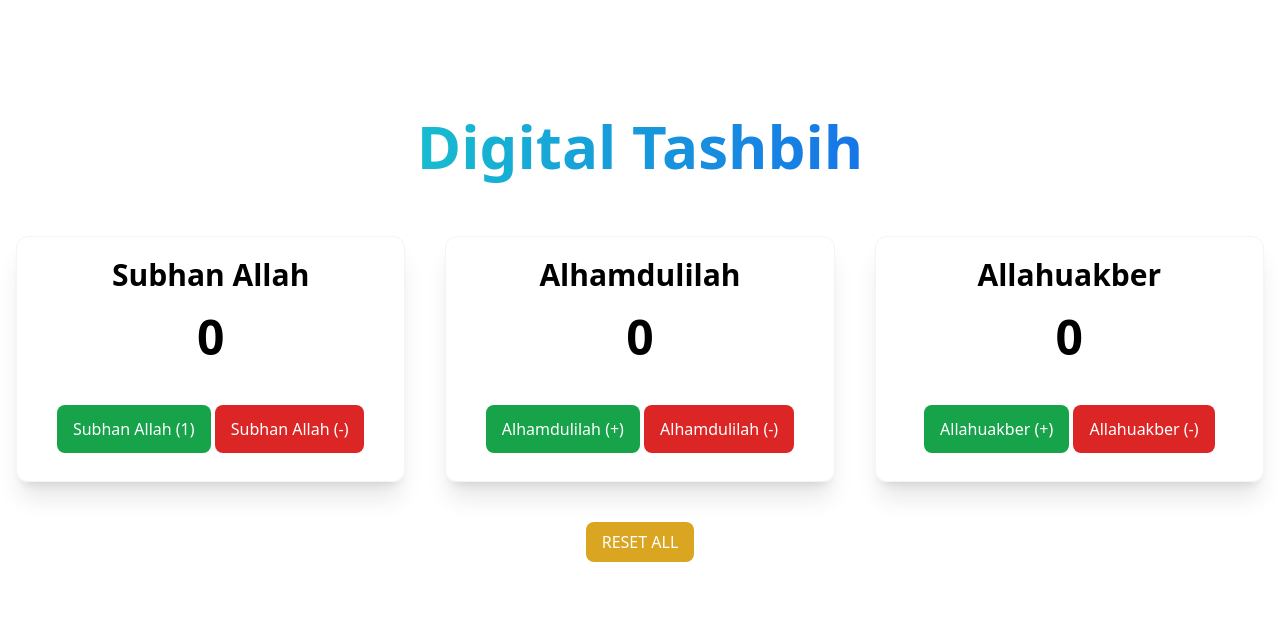
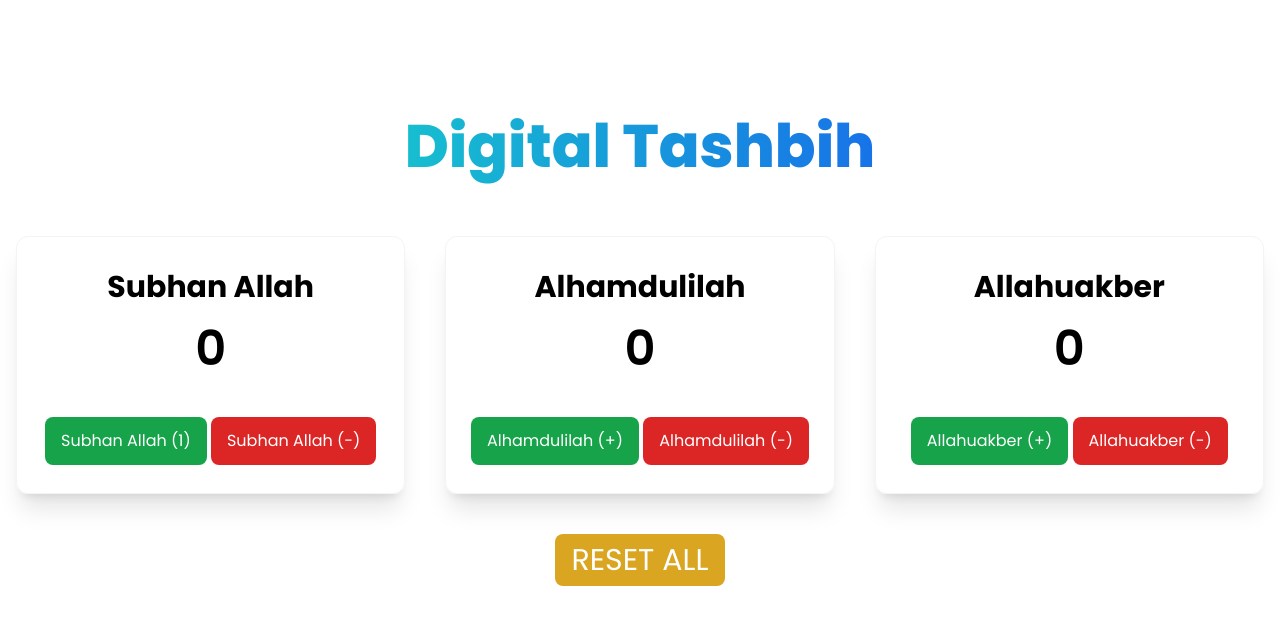
Before and after one commit to sojibislam9878/digital-tashbih, a plain HTML site: page index.html in a window 1280 px wide. Drawn offline with nearby package versions, Linux system fonts and the light colour scheme.

Commit message:
google font added and reset btn fixed

```diff
--- a/index.html
+++ b/index.html
@@ -3,15 +3,27 @@
 <head>
     <meta charset="UTF-8">
     <meta name="viewport" content="width=device-width, initial-scale=1.0">
+
+    <!-- google font -->
+    <link rel="preconnect" href="https://fonts.googleapis.com">
+<link rel="preconnect" href="https://fonts.gstatic.com" crossorigin>
+<link href="https://fonts.googleapis.com/css2?family=Poppins:wght@100;200;300;400;500;600;700;800;900&display=swap" rel="stylesheet">
+
+    <style>
+        body{
+            font-family:'Poppins';
+        }
+    </style>
+
     <script src="https://cdn.tailwindcss.com"></script>
     <title>Digital Tashbih</title>
 </head>
-<body>
+<body class="font-">
     <section class="container mx-auto p-4 md:pt-20">
         <h1 class="text-center text-3xl md:text-6xl font-extrabold p-9 text-transparent bg-clip-text bg-gradient-to-r from-[#17fcbb] to-[#1735fc]">Digital Tashbih</h1>
         <div class="grid lg:grid-cols-3 md:grid-cols-4 gap-4 md:gap-10 lg:gap-10 mt-6">
             <div class="text-center border border-gray-100 rounded-xl p-5 shadow-xl justify-center md:col-span-2 lg:col-span-1">
-                <h1 class="font-bold text-3xl">Subhan Allah</h1>
+                <h1 class="font-bold text-3xl mt-3">Subhan Allah</h1>
                 <p  class="font-semibold text-5xl my-5">0</p>
                 <div class="pt-6">
                     <button class="bg-green-600 text-white px-4 py-3 rounded-lg mb-2">Subhan Allah (1)</button>
@@ -19,7 +31,7 @@
                 </div>
             </div>
             <div class="text-center border border-gray-100 rounded-xl p-5 shadow-xl mt-9 md:mt-0 md:col-span-2 lg:col-span-1">
-                <h1 class="font-bold text-3xl">Alhamdulilah</h1>
+                <h1 class="font-bold text-3xl mt-3">Alhamdulilah</h1>
                 <p class="font-semibold text-5xl my-5">0</p>
                 <div class="pt-6">
                     <button class="bg-green-600 text-white px-4 py-3 mb-2 rounded-lg">Alhamdulilah (+)</button>
@@ -27,7 +39,7 @@
                 </div>
             </div>
             <div class="text-center border border-gray-100 rounded-xl p-5 shadow-xl mt-9 md:mt-0 md:col-start-2 md:col-span-2 lg:col-span-1">
-                <h1 class="font-bold text-3xl">Allahuakber</h1>
+                <h1 class="font-bold text-3xl mt-3">Allahuakber</h1>
                 <p  class="font-semibold text-5xl my-5">0</p>
                 <div  class="pt-6">
                     <button class="bg-green-600 text-white px-4 py-3 mb-2 rounded-lg">Allahuakber (+)</button>
@@ -35,7 +47,7 @@
                 </div>
             </div>
         </div>
-        <div class="flex justify-center mt-10 ">
+        <div class="flex justify-center mt-10 md:text-xl lg:text-3xl ">
             <button class="bg-[#daa520] text-white px-4 py-2 rounded-lg uppercase">reset all</button>
         </div>
 
```
